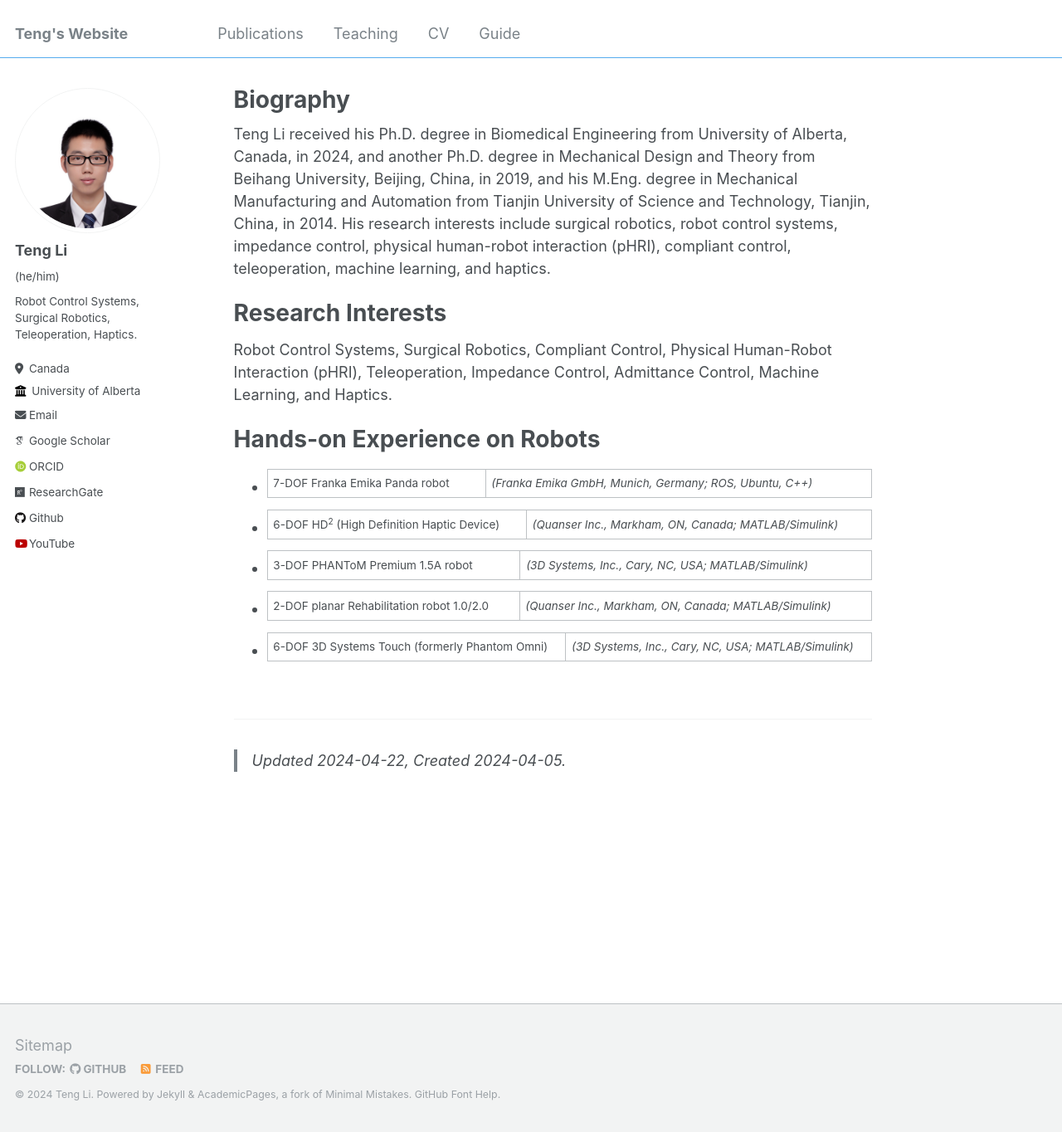
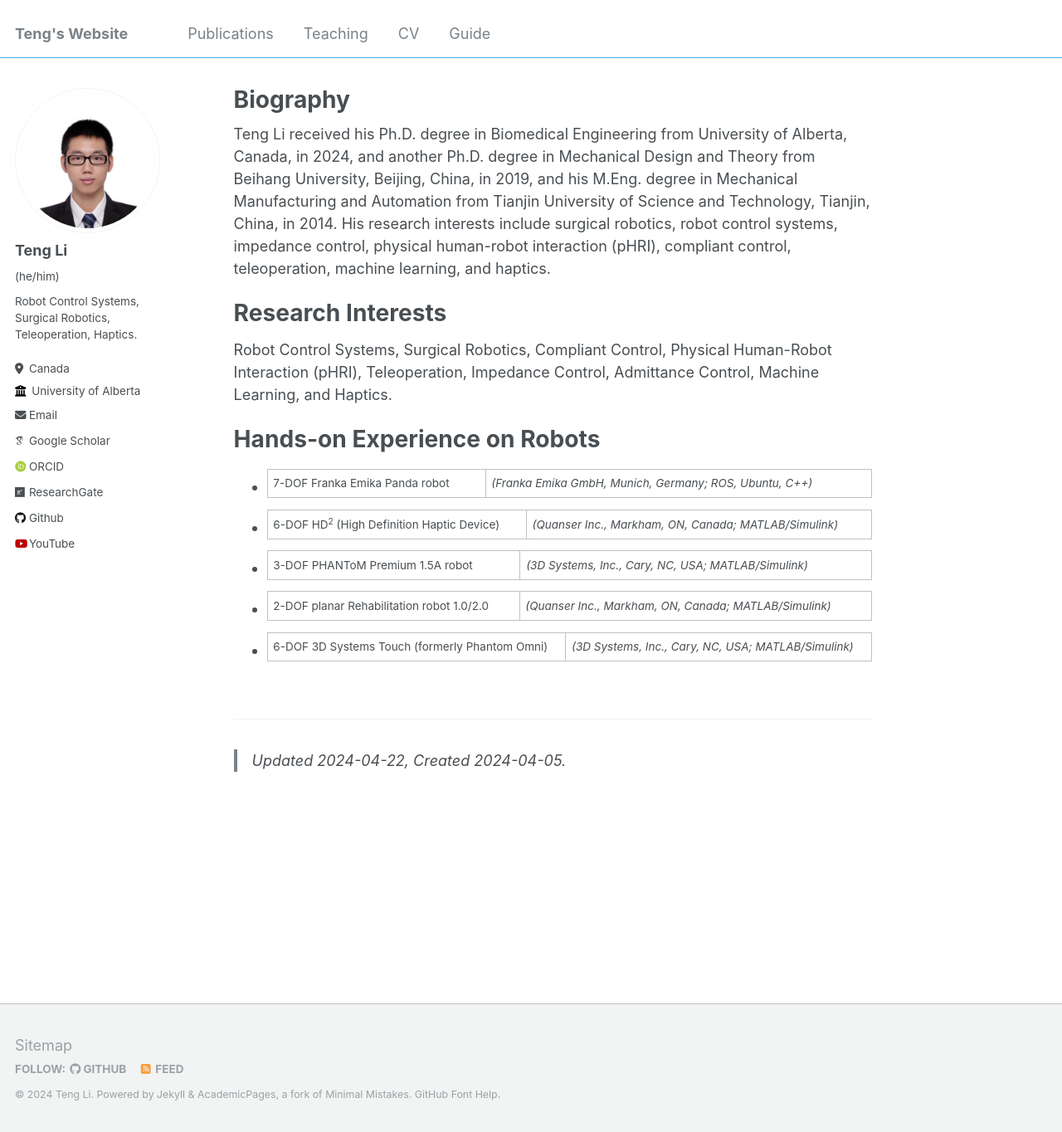
Before and after one commit to teng4/teng4.github.io, a Jekyll site: the page built from _pages/about.md, in a window 1280 px wide and 1364 px high. Shown: the whole window at 83% size. Built offline with Jekyll 4.4.1, drawn with Linux system fonts in a browser that asks for light colours; some web fonts are replaced.

Commit message:
Update _masthead.scss

```diff
--- a/_sass/_masthead.scss
+++ b/_sass/_masthead.scss
@@ -19,7 +19,7 @@
 
   &__inner-wrap {
     @include container;
-    //@include clearfix; //teng4note, original.
+    @include clearfix; //teng4note, original.
     padding: 1em 1em 1em; //teng4note, original.
     //padding: 2em 2em 2em; //teng4, modified.
     font-family: $sans-serif-narrow;
@@ -44,7 +44,7 @@
     margin: 0;
     padding: 0; //teng4note, original.
     //padding: 1em; //teng4, modified.
-    //clear: both; //teng4note, original.
+    clear: both; //teng4note, original.
     list-style-type: none;
   }
 }
@@ -55,9 +55,9 @@
   white-space: nowrap; //teng4note, original.
 
   &--lg {
-    //padding-right: 2em;  //teng4note, original.
-    //font-weight: 700; //teng4note, original.
-    padding-right: 4em; //teng4, modified.
-    font-weight: 300; //teng4, modified.
+    padding-right: 2em;  //teng4note, original.
+    font-weight: 700; //teng4note, original.
+    //padding-right: 4em; //teng4, modified.
+    //font-weight: 300; //teng4, modified.
   }
 }
```
